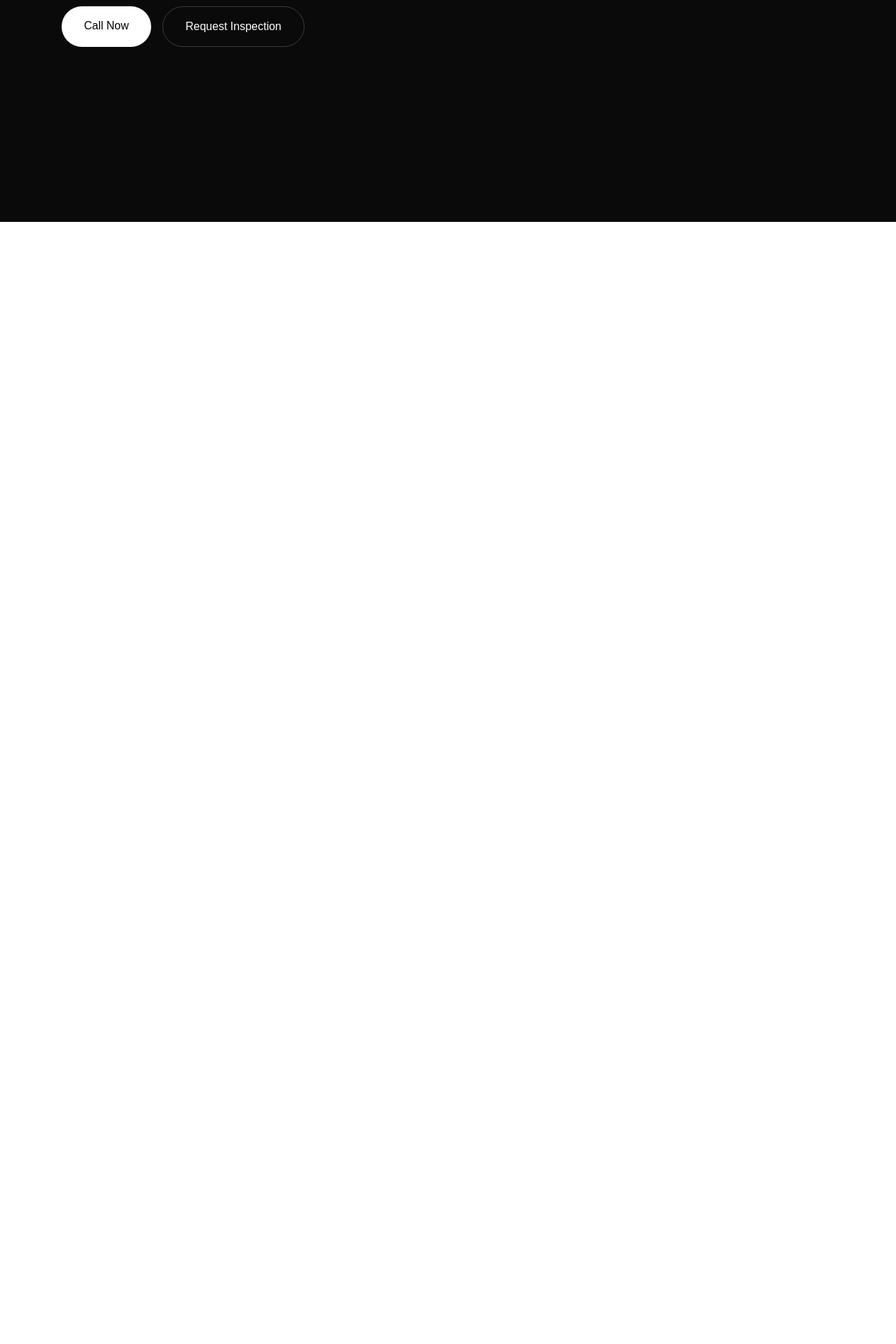
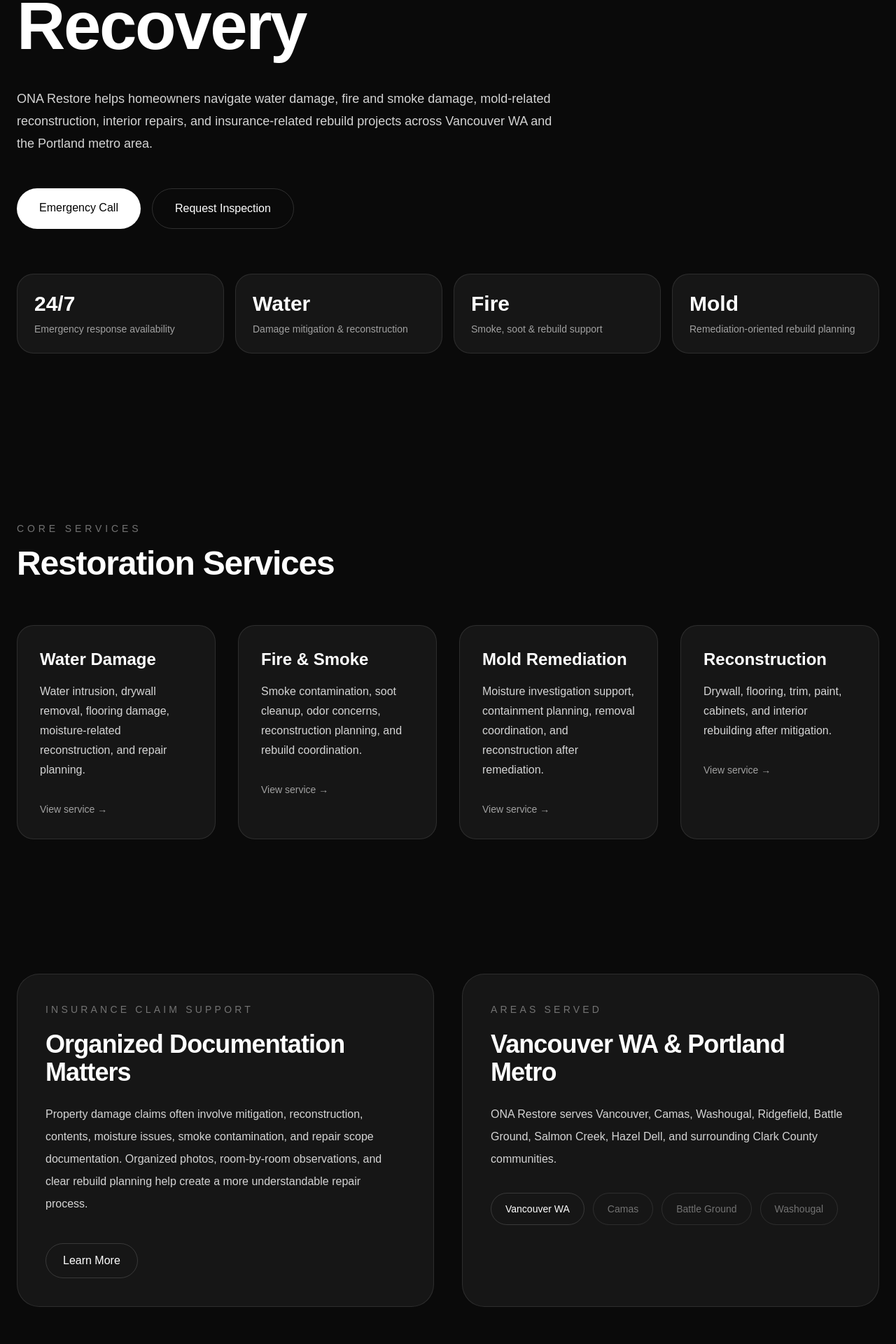
Before and after one commit to dmitzin-web/ona-restore, a Next.js app: page / in a window 1280 px wide. Shown: the part 560-2480 px from the top of the page at 70% size. Before the commit the page ends 877 px from the top, so only its background shows below. Built offline with nearby package versions, Linux system fonts and the light colour scheme.

Commit message:
Redesign homepage for SEO and conversions

```diff
--- a/app/page.tsx
+++ b/app/page.tsx
@@ -1,22 +1,240 @@
-export default function Home() {
+export const metadata = {
+  title: 'ONA Restore | Restoration & Remodeling in Vancouver WA',
+  description:
+    'Water damage restoration, fire damage restoration, mold remediation, reconstruction, remodeling, and insurance claim support in Vancouver WA and Portland metro.',
+}
+
+export default function HomePage() {
   return (
     <main className="min-h-screen bg-neutral-950 text-white">
-      <section className="mx-auto max-w-6xl px-6 py-24">
-        <p className="mb-4 text-sm uppercase tracking-[0.3em] text-neutral-400">
-          Vancouver WA · Portland Metro
+      <section className="relative overflow-hidden">
+        <div className="mx-auto max-w-7xl px-6 py-28 md:py-36">
+          <p className="mb-5 text-sm uppercase tracking-[0.35em] text-neutral-400">
+            Vancouver WA · Clark County · Portland Metro
           </p>
 
-        <h1 className="max-w-5xl text-5xl font-semibold tracking-tight md:text-7xl">
-          Restoration & Remodeling for Insurance-Driven Property Damage
+          <h1 className="max-w-6xl text-5xl font-semibold tracking-tight md:text-8xl">
+            Restoration & Remodeling Built Around Real Property Damage Recovery
           </h1>
 
-        <p className="mt-8 max-w-2xl text-lg leading-8 text-neutral-300">
-          Water damage, fire and smoke damage, mold remediation,
-          reconstruction, and remodeling services throughout Clark County
-          and the Portland metro area.
+          <p className="mt-10 max-w-3xl text-lg leading-8 text-neutral-300">
+            ONA Restore helps homeowners navigate water damage, fire and smoke
+            damage, mold-related reconstruction, interior repairs, and insurance-related
+            rebuild projects across Vancouver WA and the Portland metro area.
           </p>
 
           <div className="mt-12 flex flex-col gap-4 sm:flex-row">
+            <a
+              href="tel:+13600000000"
+              className="rounded-full bg-white px-8 py-4 text-center font-medium text-black transition hover:bg-neutral-200"
+            >
+              Emergency Call
+            </a>
+
+            <a
+              href="/contact"
+              className="rounded-full border border-white/15 px-8 py-4 text-center font-medium transition hover:border-white/40"
+            >
+              Request Inspection
+            </a>
+          </div>
+
+          <div className="mt-16 grid gap-4 md:grid-cols-4">
+            <div className="rounded-3xl border border-white/10 bg-white/5 p-6">
+              <div className="text-3xl font-semibold">24/7</div>
+              <p className="mt-2 text-sm text-neutral-400">
+                Emergency response availability
+              </p>
+            </div>
+
+            <div className="rounded-3xl border border-white/10 bg-white/5 p-6">
+              <div className="text-3xl font-semibold">Water</div>
+              <p className="mt-2 text-sm text-neutral-400">
+                Damage mitigation & reconstruction
+              </p>
+            </div>
+
+            <div className="rounded-3xl border border-white/10 bg-white/5 p-6">
+              <div className="text-3xl font-semibold">Fire</div>
+              <p className="mt-2 text-sm text-neutral-400">
+                Smoke, soot & rebuild support
+              </p>
+            </div>
+
+            <div className="rounded-3xl border border-white/10 bg-white/5 p-6">
+              <div className="text-3xl font-semibold">Mold</div>
+              <p className="mt-2 text-sm text-neutral-400">
+                Remediation-oriented rebuild planning
+              </p>
+            </div>
+          </div>
+        </div>
+      </section>
+
+      <section className="mx-auto max-w-7xl px-6 py-24">
+        <div className="flex items-end justify-between gap-8">
+          <div>
+            <p className="text-sm uppercase tracking-[0.35em] text-neutral-500">
+              Core Services
+            </p>
+
+            <h2 className="mt-4 text-4xl font-semibold tracking-tight md:text-5xl">
+              Restoration Services
+            </h2>
+          </div>
+        </div>
+
+        <div className="mt-16 grid gap-8 md:grid-cols-2 xl:grid-cols-4">
+          <a
+            href="/restoration/water-damage"
+            className="group rounded-3xl border border-white/10 bg-white/5 p-8 transition hover:border-white/30 hover:bg-white/[0.08]"
+          >
+            <h3 className="text-2xl font-semibold">
+              Water Damage
+            </h3>
+
+            <p className="mt-4 leading-7 text-neutral-300">
+              Water intrusion, drywall removal, flooring damage,
+              moisture-related reconstruction, and repair planning.
+            </p>
+
+            <div className="mt-8 text-sm text-neutral-400 group-hover:text-white">
+              View service →
+            </div>
+          </a>
+
+          <a
+            href="/restoration/fire-smoke-damage"
+            className="group rounded-3xl border border-white/10 bg-white/5 p-8 transition hover:border-white/30 hover:bg-white/[0.08]"
+          >
+            <h3 className="text-2xl font-semibold">
+              Fire & Smoke
+            </h3>
+
+            <p className="mt-4 leading-7 text-neutral-300">
+              Smoke contamination, soot cleanup, odor concerns,
+              reconstruction planning, and rebuild coordination.
+            </p>
+
+            <div className="mt-8 text-sm text-neutral-400 group-hover:text-white">
+              View service →
+            </div>
+          </a>
+
+          <a
+            href="/restoration/mold-remediation"
+            className="group rounded-3xl border border-white/10 bg-white/5 p-8 transition hover:border-white/30 hover:bg-white/[0.08]"
+          >
+            <h3 className="text-2xl font-semibold">
+              Mold Remediation
+            </h3>
+
+            <p className="mt-4 leading-7 text-neutral-300">
+              Moisture investigation support, containment planning,
+              removal coordination, and reconstruction after remediation.
+            </p>
+
+            <div className="mt-8 text-sm text-neutral-400 group-hover:text-white">
+              View service →
+            </div>
+          </a>
+
+          <a
+            href="/restoration/reconstruction"
+            className="group rounded-3xl border border-white/10 bg-white/5 p-8 transition hover:border-white/30 hover:bg-white/[0.08]"
+          >
+            <h3 className="text-2xl font-semibold">
+              Reconstruction
+            </h3>
+
+            <p className="mt-4 leading-7 text-neutral-300">
+              Drywall, flooring, trim, paint, cabinets,
+              and interior rebuilding after mitigation.
+            </p>
+
+            <div className="mt-8 text-sm text-neutral-400 group-hover:text-white">
+              View service →
+            </div>
+          </a>
+        </div>
+      </section>
+
+      <section className="mx-auto max-w-7xl px-6 py-24">
+        <div className="grid gap-10 md:grid-cols-2">
+          <div className="rounded-[2rem] border border-white/10 bg-white/5 p-10">
+            <p className="text-sm uppercase tracking-[0.3em] text-neutral-500">
+              Insurance Claim Support
+            </p>
+
+            <h2 className="mt-5 text-4xl font-semibold tracking-tight">
+              Organized Documentation Matters
+            </h2>
+
+            <p className="mt-6 leading-8 text-neutral-300">
+              Property damage claims often involve mitigation,
+              reconstruction, contents, moisture issues, smoke contamination,
+              and repair scope documentation. Organized photos,
+              room-by-room observations, and clear rebuild planning help create
+              a more understandable repair process.
+            </p>
+
+            <a
+              href="/insurance-claims"
+              className="mt-10 inline-flex rounded-full border border-white/15 px-6 py-3 transition hover:border-white/40"
+            >
+              Learn More
+            </a>
+          </div>
+
+          <div className="rounded-[2rem] border border-white/10 bg-white/5 p-10">
+            <p className="text-sm uppercase tracking-[0.3em] text-neutral-500">
+              Areas Served
+            </p>
+
+            <h2 className="mt-5 text-4xl font-semibold tracking-tight">
+              Vancouver WA & Portland Metro
+            </h2>
+
+            <p className="mt-6 leading-8 text-neutral-300">
+              ONA Restore serves Vancouver, Camas, Washougal,
+              Ridgefield, Battle Ground, Salmon Creek, Hazel Dell,
+              and surrounding Clark County communities.
+            </p>
+
+            <div className="mt-8 flex flex-wrap gap-3">
+              <a href="/vancouver-wa" className="rounded-full border border-white/15 px-5 py-3 text-sm">
+                Vancouver WA
+              </a>
+
+              <span className="rounded-full border border-white/10 px-5 py-3 text-sm text-neutral-500">
+                Camas
+              </span>
+
+              <span className="rounded-full border border-white/10 px-5 py-3 text-sm text-neutral-500">
+                Battle Ground
+              </span>
+
+              <span className="rounded-full border border-white/10 px-5 py-3 text-sm text-neutral-500">
+                Washougal
+              </span>
+            </div>
+          </div>
+        </div>
+      </section>
+
+      <section className="border-t border-white/10">
+        <div className="mx-auto flex max-w-7xl flex-col items-start justify-between gap-10 px-6 py-20 md:flex-row md:items-center">
+          <div>
+            <p className="text-sm uppercase tracking-[0.35em] text-neutral-500">
+              ONA Restore
+            </p>
+
+            <h2 className="mt-4 text-4xl font-semibold tracking-tight">
+              Need Help With Property Damage?
+            </h2>
+          </div>
+
+          <div className="flex flex-col gap-4 sm:flex-row">
             <a
               href="tel:+13600000000"
               className="rounded-full bg-white px-8 py-4 text-center font-medium text-black"
@@ -26,10 +244,11 @@
 
             <a
               href="/contact"
-            className="rounded-full border border-white/20 px-8 py-4 text-center font-medium"
+              className="rounded-full border border-white/15 px-8 py-4 text-center font-medium"
             >
-            Request Inspection
+              Contact Us
             </a>
+          </div>
         </div>
       </section>
     </main>
```
Lines whose indentation alone changed are shown as unchanged.
